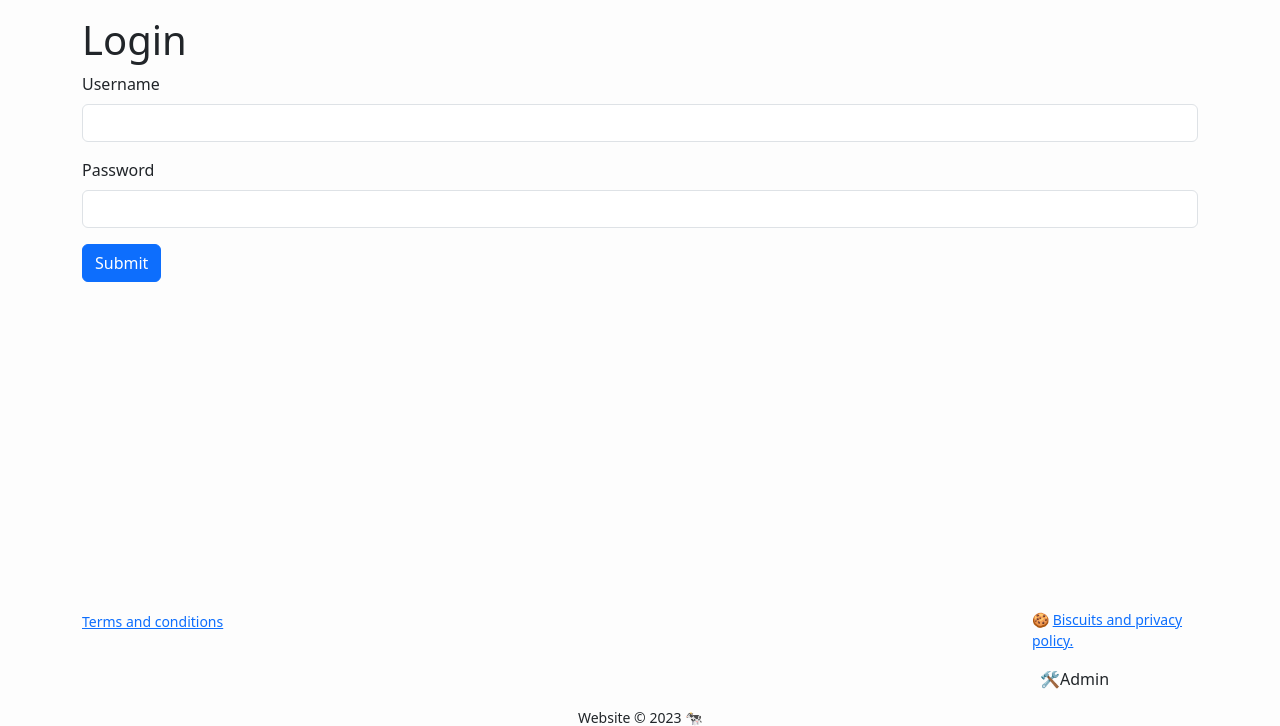
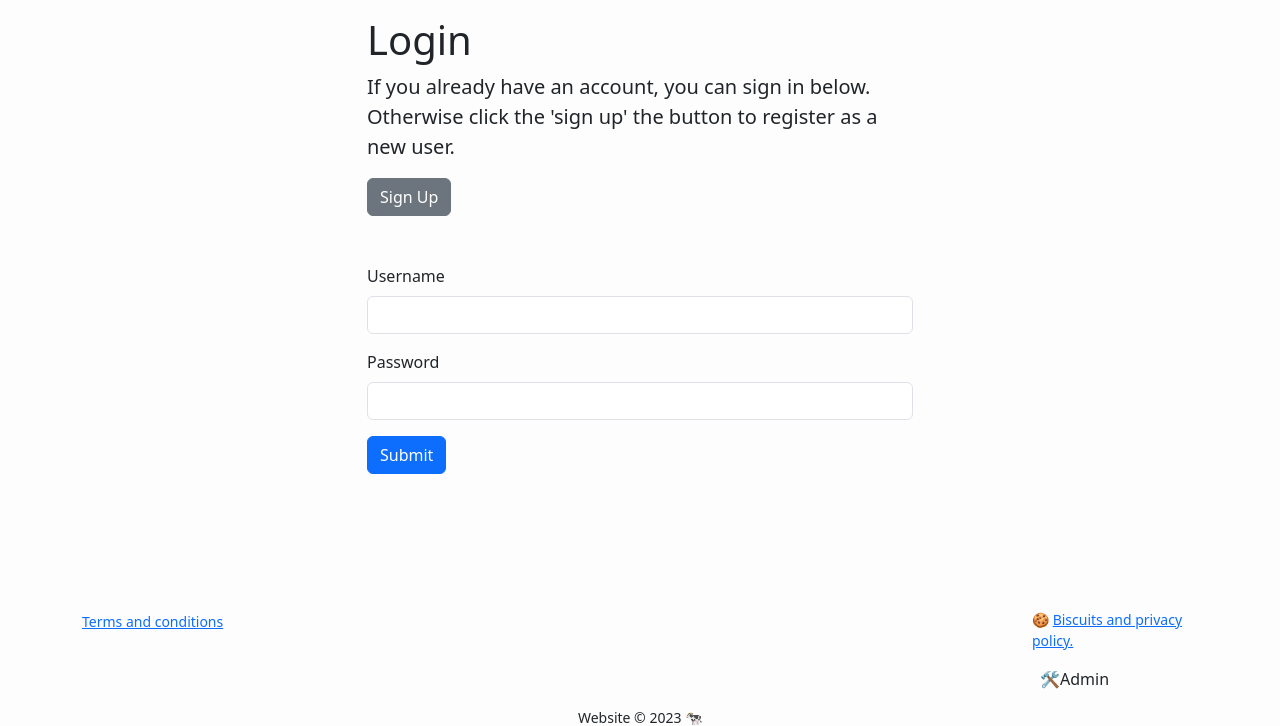
Before and after one commit to AlexMakesSoftware/OddCow, a Django app: page /accounts/login_user in a window 1280 px wide. Shown: the part 56-782 px from the top of the page. Run offline with Django 4.2, Linux system fonts and the light colour scheme; some libraries are stand-ins or nearby versions.

Commit message:
user reg

```diff
--- a/accounts/templates/authenticate/login.html
+++ b/accounts/templates/authenticate/login.html
@@ -11,9 +11,16 @@
 
 {% block content %}
     <div class="container">
+        <div class="row">
+            <div class="col">
+            </div>
+            <div class="col-md-6">
                 <h1>Login</h1>
 
-        <form action="" method=POST>
+                <p class="lead">If you already have an account, you can sign in below. Otherwise click the 'sign up' the button to register as a new user.</p>
+                <a class="btn btn-secondary" href="{% url 'register_user' %}">Sign Up</a>
+
+                <form action="" method=POST class="mt-5">
                     {% csrf_token %}
                     <div class="mb-3">
                     <label for="username" class="form-label">Username</label>
@@ -26,4 +33,8 @@
                     <button type="submit" class="btn btn-primary">Submit</button>
                 </form>
             </div>
+            <div class="col">
+            </div>
+        </div>
+    </div>
 {% endblock %}
--- a/accounts/urls.py
+++ b/accounts/urls.py
@@ -3,5 +3,6 @@ from . import views
 
 urlpatterns = [
     path('login_user', views.login_user, name="login"),
-    path('logout_user', views.logout_user, name="logout")
+    path('logout_user', views.logout_user, name="logout"),
+    path('register_user', views.register_user, name="register_user"),
 ]
--- a/accounts/views.py
+++ b/accounts/views.py
@@ -1,6 +1,8 @@
 from django.shortcuts import render, redirect
 from django.contrib.auth import authenticate, login, logout
 from django.contrib import messages
+from .forms import RegisterUserForm
+
 
 def login_user(request):
     if request.method == "POST":
@@ -18,7 +20,24 @@ def login_user(request):
     else:
         return render(request, 'authenticate/login.html', {})
 
+
 def logout_user(request):
     logout(request)
     messages.success(request, 'You were logged out.')
     return redirect('login')
+
+
+def register_user(request):
+    if request.method == "POST":
+        form = RegisterUserForm(request.POST)
+        if form.is_valid():
+            form.save()
+            username = form.cleaned_data['username']
+            password = form.cleaned_data['password1']
+            user = authenticate(username=username,password=password)
+            login(request, user)
+            messages.success(request, ("Registration sucessful."))
+            return redirect('home')
+    else:
+        form = RegisterUserForm()
+    return render(request, 'authenticate/register_user.html',{'form':form})
```
Also changed, not shown: accounts/forms.py (added, +12 -0 lines), accounts/templates/authenticate/register_user.html (added, +39 -0 lines). Lines whose indentation alone changed are shown as unchanged.
